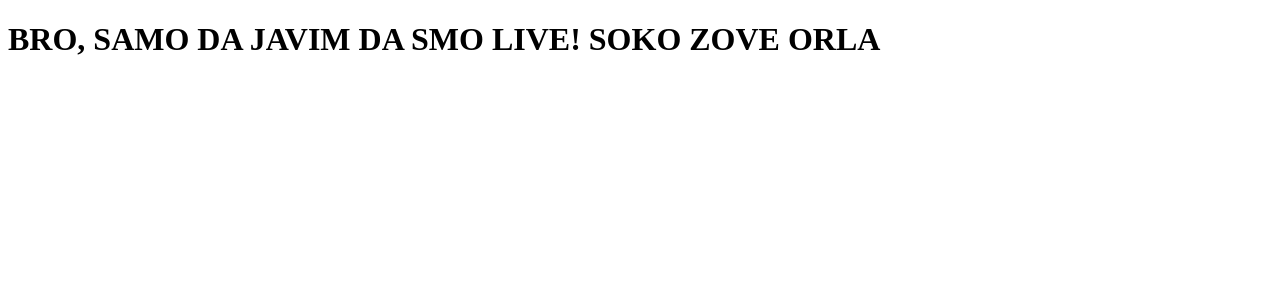
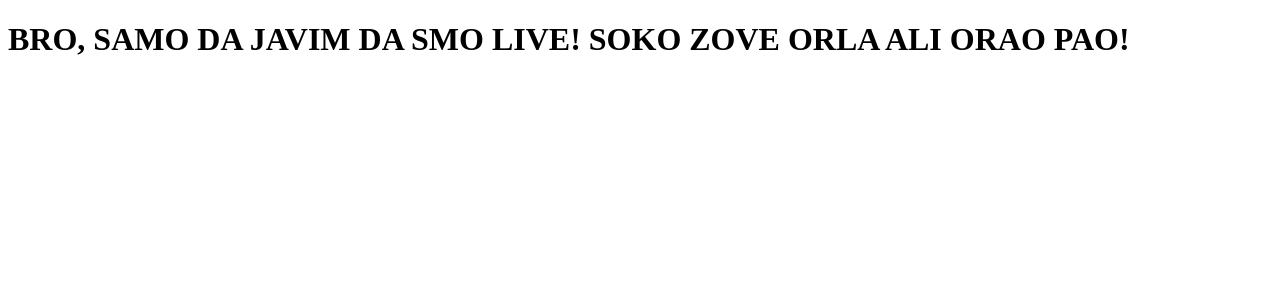
Before and after one commit to joxtheman/Bros-League-Firebase-React, a React (Create React App) app: page / in a window 1280 px wide. Shown: the top 300 px of the page. Built offline with nearby package versions, Linux system fonts and the light colour scheme.

Commit message:
Testing liveORAO

```diff
--- a/src/App.js
+++ b/src/App.js
@@ -4,7 +4,7 @@ class App extends Component {
   render() {
     return (
       <div>
-        <h1>BRO, SAMO DA JAVIM DA SMO LIVE! SOKO ZOVE ORLA</h1>
+        <h1>BRO, SAMO DA JAVIM DA SMO LIVE! SOKO ZOVE ORLA ALI ORAO PAO!</h1>
       </div>
     );
   }
```
